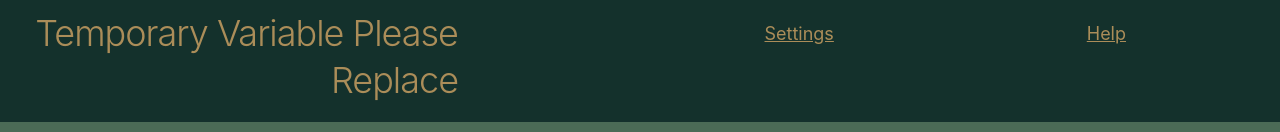
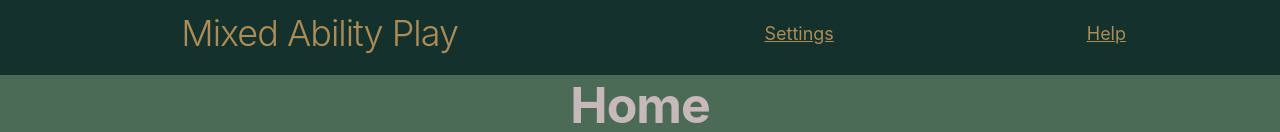
Before and after one commit to TimTwigg/Research, a React (Create React App) app in the folder gooey/: page / in a window 1280 px wide. Shown: the top 132 px of the page. Built offline with nearby package versions, Linux system fonts and the light colour scheme.

Commit message:
change title

```diff
--- a/gooey/public/index.html
+++ b/gooey/public/index.html
@@ -9,7 +9,7 @@
       name="description"
       content="Web site created using create-react-app"
     />
-    <link rel="apple-touch-icon" href="%PUBLIC_URL%/logo192.png" />
+    <!-- <link rel="apple-touch-icon" href="%PUBLIC_URL%/logo192.png" /> -->
     <!--
       manifest.json provides metadata used when your web app is installed on a
       user's mobile device or desktop. See https://developers.google.com/web/fundamentals/web-app-manifest/
@@ -24,7 +24,7 @@
       work correctly both with client-side routing and a non-root public URL.
       Learn how to configure a non-root public URL by running `npm run build`.
     -->
-    <title>React App</title>
+    <title>Mixed Ability Play</title>
   </head>
   <body>
     <noscript>You need to enable JavaScript to run this app.</noscript>
--- a/gooey/src/App.js
+++ b/gooey/src/App.js
@@ -1,4 +1,3 @@
-import logo from './logo.svg';
 import { BrowserRouter, Routes, Route } from 'react-router-dom';
 import './App.css';
 import Home from './pages/home.jsx';
--- a/gooey/src/components/layout.jsx
+++ b/gooey/src/components/layout.jsx
@@ -4,7 +4,7 @@ const Layout = ({ title, children }) => {
     return (
         <div className = "pageDiv">
             <nav>
-                <h3>Temporary Variable Please Replace</h3>
+                <h3>Mixed Ability Play</h3>
                 <div className = "links">
                     {title != "settings" && <a href = "/settings">Settings</a>}
                     {title != "help" && <a href = "/help">Help</a>}
```
Also changed, not shown: gooey/public/manifest.json, gooey/src/logo.svg (deleted), 1 other file (tests, documents, lock files or other folders).
